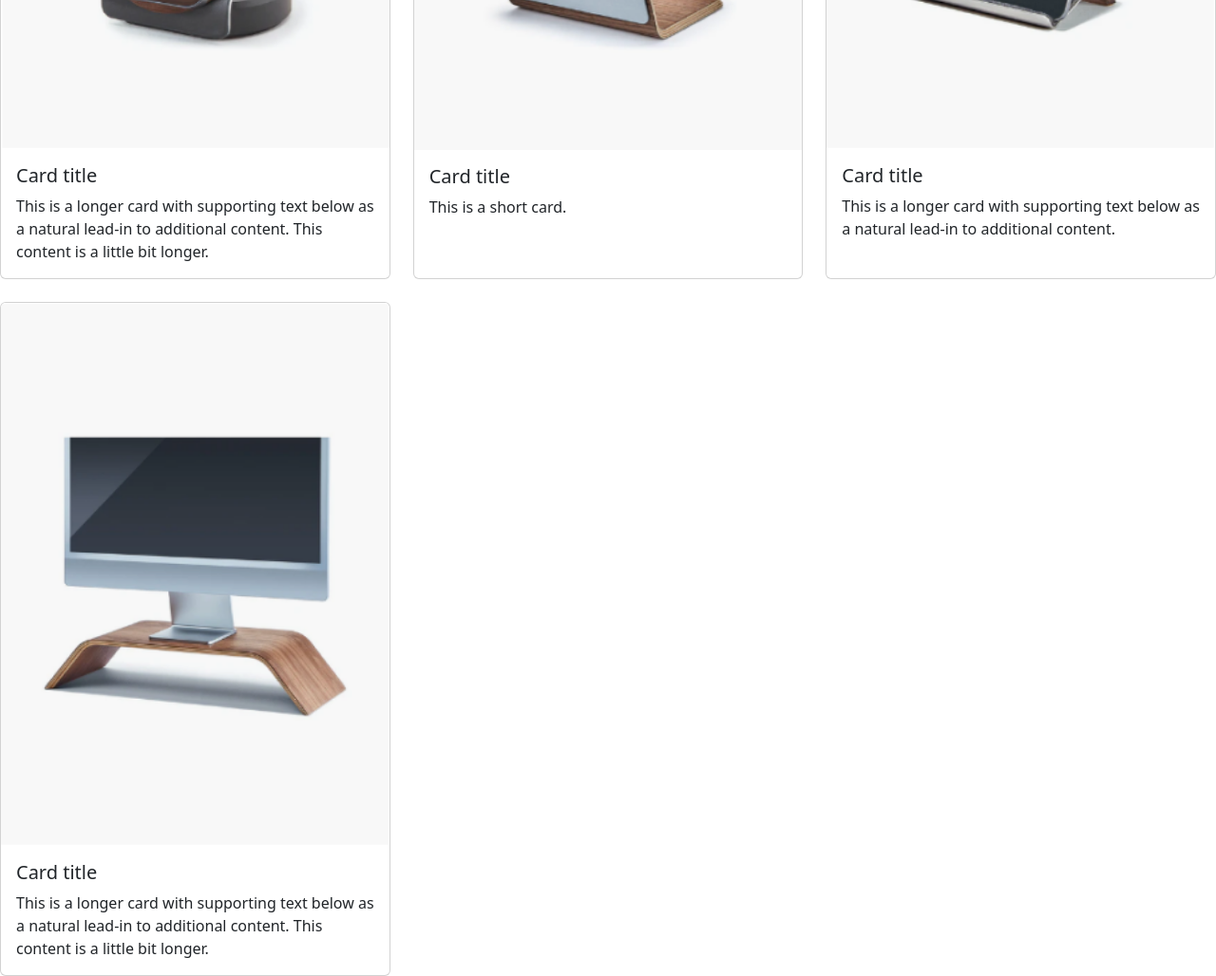
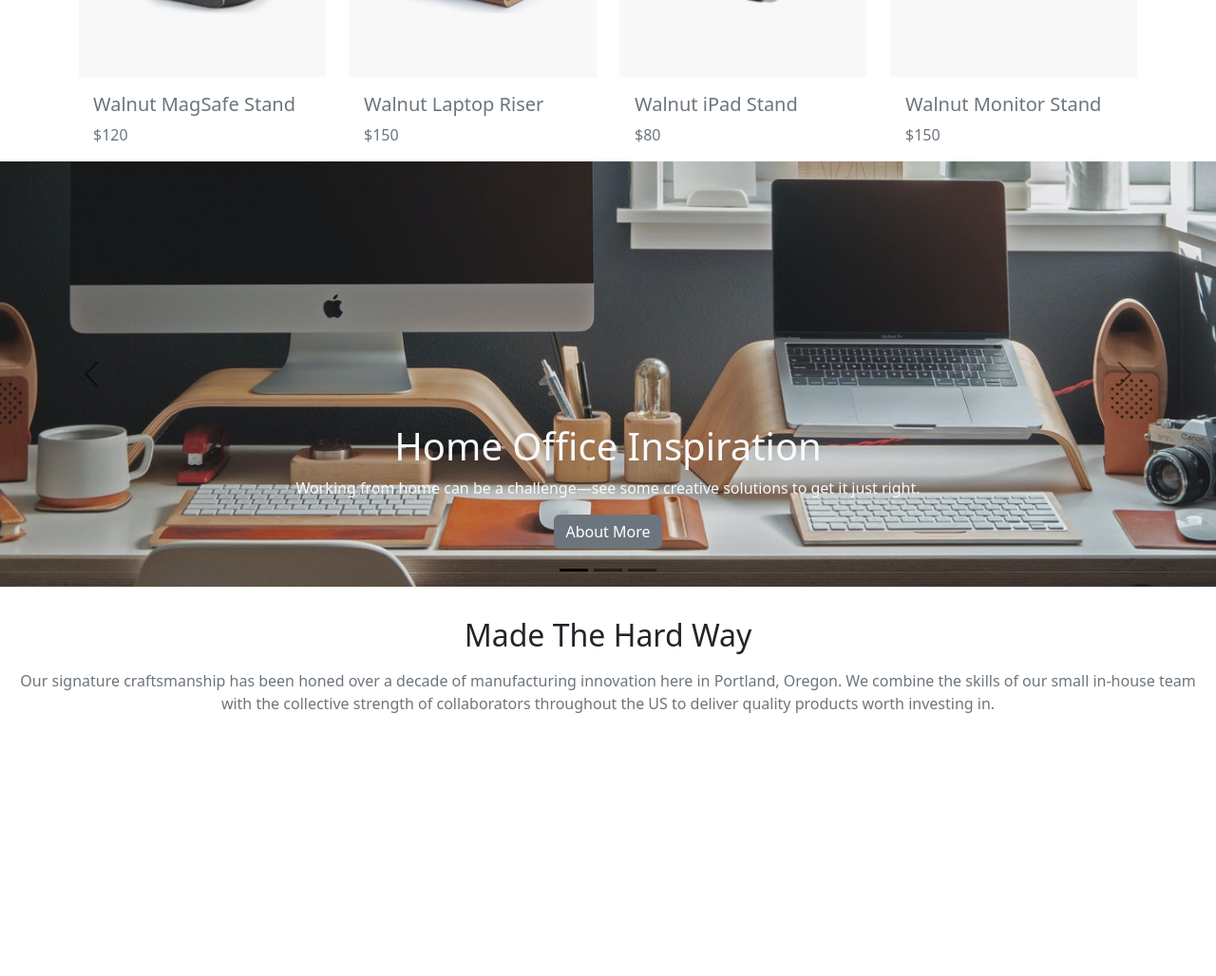
Before and after one commit to alienorar/Grovemade-figma, a plain HTML site: page index.html in a window 1280 px wide. Shown: the part 1680-2708 px from the top of the page at 95% size. After the commit the page ends 2449 px from the top, so only its background shows below. Drawn offline with Linux system fonts and the light colour scheme.

Commit message:
first commit

```diff
--- a/index.html
+++ b/index.html
@@ -8,16 +8,8 @@
 </head>
 <body>
     <style>
-        .hero{
-            background-image: url(./images/hero-bg.png);
-            background-size: cover;
-            height: 80vh;
-            background-repeat: no-repeat;
-            width: 100%;
-            display: flex;
-            align-items: center;
-            justify-content: center;
-            flex-direction: column;
+        *{
+            border: none!important
         }
     </style>
 <!-- Navbar -->
@@ -94,7 +86,7 @@
 
 
 <section class="container">
-    <div class="row row-cols-1 row-cols-md-3 g-4 d-flex justify-content-center mt-3">
+    <div class="row row-cols-1 row-cols-md-2 g-4 d-flex justify-content-center mt-3">
         <div class="col">
             <div class="card h-100">
                 <img src="./images/pad-img.png" class="card-img-top" alt="pad-img">
@@ -105,7 +97,7 @@
             </div>
         </div>
         <div class="col">
-            <div class="card h-100">
+            <div class="card h-100 ">
                 <img src="./images/laptop-nd.png" class="card-img-top" alt="laptop-nd">
                 <div class="card-body  text-center">
                     <h2 class="card-title">Desk Pads</h2>
@@ -119,7 +111,7 @@
 
 <section>
     <div class="card text-center">
-        <div class="card-body">
+        <div class="card-body text-secondary">
             <h2 class="card-title my-3">Featured Products</h2>
             <p class="card-text">See What’s Trending Right Now</p>
             <a href="#" class="btn btn-primary">Go somewhere</a>
@@ -127,52 +119,104 @@
     </div>
 </section>
 
-<section>
-    <div class="row row-cols-1 row-cols-md-3 g-4">
+<section class="container mt-3">
+    <div class="row row-cols-1 row-cols-md-4 g-4">
         <div class="col">
             <div class="card h-100">
                 <img src="./images/wainut-st.png" class="card-img-top" alt="...">
-                <div class="card-body">
-                    <h5 class="card-title">Card title</h5>
-                    <p class="card-text">This is a longer card with supporting text below as a natural lead-in to additional
-                        content. This content is a little bit longer.</p>
+                <div class="card-body text-secondary">
+                    <h5 class="card-title">Walnut MagSafe Stand</h5>
+                    <p class="card-text">$120</p>
                 </div>
             </div>
         </div>
         <div class="col">
             <div class="card h-100">
                 <img src="./images/wainut-nd.png" class="card-img-top" alt="...">
-                <div class="card-body">
-                    <h5 class="card-title">Card title</h5>
-                    <p class="card-text">This is a short card.</p>
+                <div class="card-body text-secondary">
+                    <h5 class="card-title">Walnut Laptop Riser</h5>
+                    <p class="card-text">$150</p>
                 </div>
             </div>
         </div>
         <div class="col">
             <div class="card h-100">
                 <img src="./images/wainut-rd.png" class="card-img-top" alt="...">
-                <div class="card-body">
-                    <h5 class="card-title">Card title</h5>
-                    <p class="card-text">This is a longer card with supporting text below as a natural lead-in to additional
-                        content.</p>
+                <div class="card-body text-secondary">
+                    <h5 class="card-title">Walnut iPad Stand</h5>
+                    <p class="card-text">$80</p>
                 </div>
             </div>
         </div>
         <div class="col">
             <div class="card h-100">
                 <img src="./images/wainut-fourth.png" class="card-img-top" alt="...">
-                <div class="card-body">
-                    <h5 class="card-title">Card title</h5>
-                    <p class="card-text">This is a longer card with supporting text below as a natural lead-in to additional
-                        content. This content is a little bit longer.</p>
+                <div class="card-body text-secondary">
+                    <h5 class="card-title">Walnut Monitor Stand</h5>
+                    <p class="card-text">$150</p>
                 </div>
             </div>
         </div>
     </div>
 </section>
 
+<section>
+<div id="carouselExampleDark" class="carousel carousel-dark slide">
+    <div class="carousel-indicators">
+        <button type="button" data-bs-target="#carouselExampleDark" data-bs-slide-to="0" class="active"
+            aria-current="true" aria-label="Slide 1"></button>
+        <button type="button" data-bs-target="#carouselExampleDark" data-bs-slide-to="1" aria-label="Slide 2"></button>
+        <button type="button" data-bs-target="#carouselExampleDark" data-bs-slide-to="2" aria-label="Slide 3"></button>
+    </div>
+    <div class="carousel-inner">
+        <div class="carousel-item active" data-bs-interval="10000">
+            <img src="./images/inspo-img.png" class="d-block w-100" alt="...">
+            <div class="carousel-caption d-none d-md-block text-light">
+                <h1>Home Office Inspiration</h1>
+                <p>Working from home can be a challenge—see some creative solutions to get it just right.</p>
+                <button type="button" class="btn btn-secondary">About More</button>
 
+            </div>
+        </div>
+        <div class="carousel-item" data-bs-interval="2000">
+            <img src="./images/hero-bg.png" class="d-block w-100" alt="...">
+            <div class="carousel-caption d-none d-md-block text-light">
+        <h1>Home Office Inspiration</h1>
+        <p>Working from home can be a challenge—see some creative solutions to get it just right.</p>
+        <button type="button" class="btn btn-secondary">About More</button>
+            </div>
+        </div>
+        <div class="carousel-item">
+            <img src="./images/inspo-img.png" class="d-block w-100" alt="...">
+            <div class="carousel-caption d-none d-md-block text-light">
+                <h1>Home Office Inspiration</h1>
+                <p>Working from home can be a challenge—see some creative solutions to get it just right.</p>
+                <button type="button" class="btn btn-secondary">About More</button>
+            </div>
+        </div>
+    </div>
+    <button class="carousel-control-prev" type="button" data-bs-target="#carouselExampleDark" data-bs-slide="prev">
+        <span class="carousel-control-prev-icon" aria-hidden="true"></span>
+        <span class="visually-hidden">Previous</span>
+    </button>
+    <button class="carousel-control-next" type="button" data-bs-target="#carouselExampleDark" data-bs-slide="next">
+        <span class="carousel-control-next-icon" aria-hidden="true"></span>
+        <span class="visually-hidden">Next</span>
+    </button>
+</div>
+</section>
 
+<section>
+    <div class="card text-center">
+        <div class="card-body">
+            <h2 class="card-title my-3">Made The Hard Way</h2>
+            <p class="card-text text-secondary">Our signature craftsmanship has been honed over a decade of manufacturing innovation here in Portland, Oregon. We
+            combine the skills of our small in-house team with the collective strength of collaborators throughout the US to deliver
+            quality products worth investing in.</p>
+
+        </div>
+    </div>
+</section>
 
 
 </main>
```
